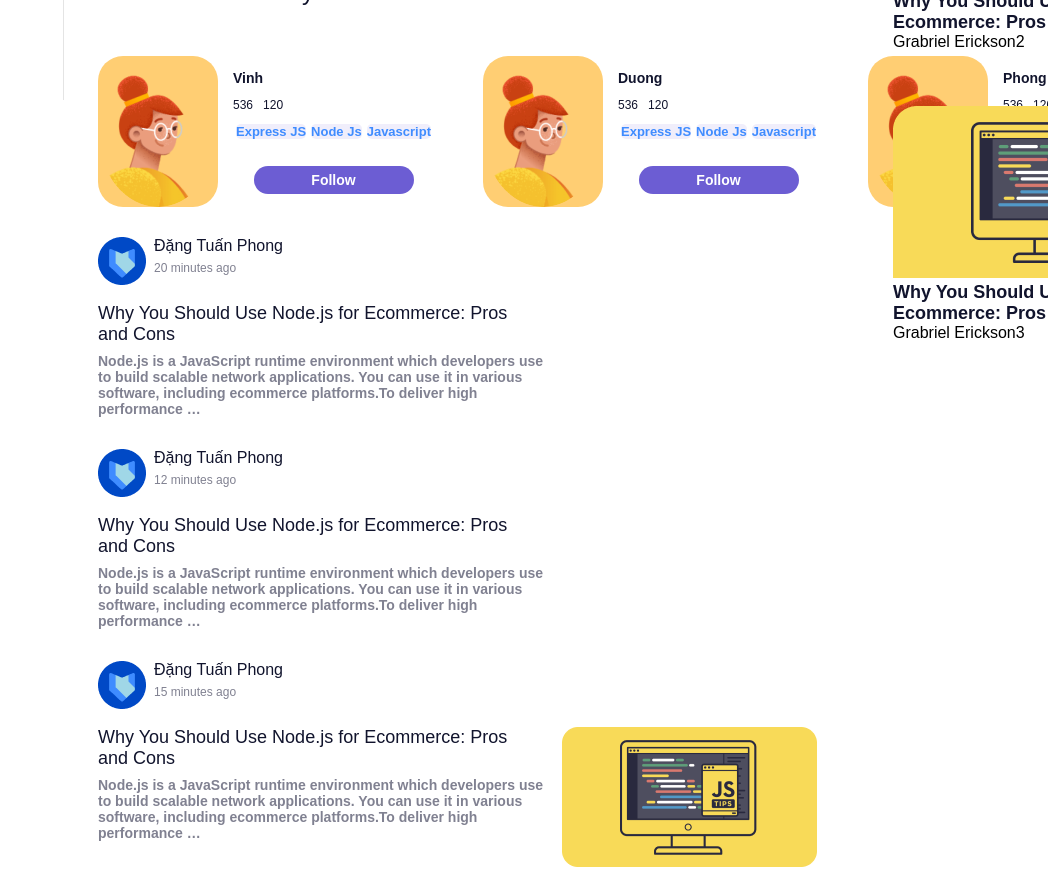
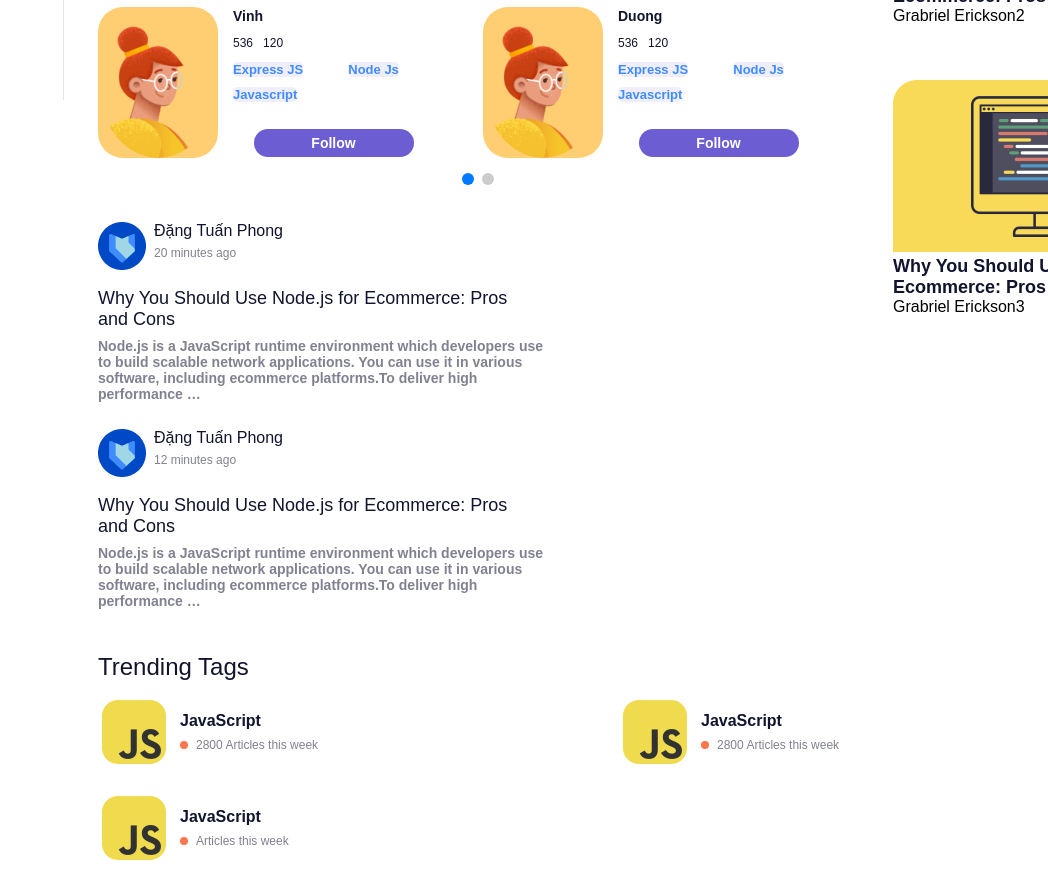
Before and after one commit to KeenTraan/ReactProject, a React (Create React App) app: page / in a window 1280 px wide. Shown: the part 780-1649 px from the top of the page, without its empty margins (232-1280 px from the left). Built offline with nearby package versions, Linux system fonts and the light colour scheme.

Commit message:
[front] add trending component and change display recomment component

```diff
--- a/src/constant/index.js
+++ b/src/constant/index.js
@@ -5,11 +5,15 @@ import icon from "../assets/icon.png";
 import bookmark from "../assets/Vector.png";
 import pencil from "../assets/PencilSimpleLine.png";
 import avata from "../assets/bgcopy2.png"
+import logo from "../assets/JavaScript-logo 1.png"
 export const POSTTOP = {
   IMG: img
 }
 export const POST = {
-  IMG : postimg
+  IMG: postimg
+}
+export const TAG = {
+  LOGO: logo
 }
 export const RECOMMENT = {
   AVATA: avata
--- a/src/shareComponent/postcontainer/Posts.js
+++ b/src/shareComponent/postcontainer/Posts.js
@@ -1,17 +1,23 @@
 /** @format */
 import '../postcontainer/poststyle.scss'
 import Recomment from '../recomment/RecommentPost'
-import { RECOMMENT } from '../../constant/index'
+import { RECOMMENT, TAG } from '../../constant/index'
+import TrendingTag from '../trendingTag/TrendingTag'
 const recommentPost = [
   { id: 1, name: 'Vinh', img: RECOMMENT.AVATA, followers: 536, start: 23, video: 120, tags: ["Express JS", "Node Js", "Javascript",] },
   { id: 2, name: 'Duong', img: RECOMMENT.AVATA, followers: 536, start: 23, video: 120, tags: ["Express JS", "Node Js", "Javascript"] },
   { id: 3, name: 'Phong', img: RECOMMENT.AVATA, followers: 536, start: 23, video: 120, tags: ["Express JS", "Node Js", "Javascript"] },
 ]
+const trendingtag = [
+  { id: 1, title: "JavaScript", logo: TAG.LOGO, article: 2800, },
+  { id: 2, title: "JavaScript", logo: TAG.LOGO, article: 2800, },
+  { id: 3, title: "JavaScript", logo: TAG.LOGO, articletitle: 2800, },
+]
 export default function Post(props) {
   return (
     <div style={{ width: '100%' }}>
       {props.data.map((post, index) => (
-        <div className='posts' key={post.id} index={index}>
+        <div className='posts' key={post.id} >
           <div className="author">
             <img src={post.avata} alt="#" />
             <div style={{ display: 'flex', flexDirection: 'column' }}>
@@ -35,6 +41,7 @@ export default function Post(props) {
           {index === 1 ?
             <Recomment recommentPost={recommentPost} /> : null
           }
+          {index === 3 ? <TrendingTag data={trendingtag} /> : null}
         </div>
       ))}
     </div>
--- a/src/shareComponent/postcontainer/poststyle.scss
+++ b/src/shareComponent/postcontainer/poststyle.scss
@@ -1,7 +1,7 @@
 /** @format */
 .posts {
   width: 751px;
-  margin: 0 0 30px 34px;
+  margin: 0 0 25px 34px;
   .author {
     display: flex;
     gap: 8px;
--- a/src/shareComponent/recomment/RecommentPost.js
+++ b/src/shareComponent/recomment/RecommentPost.js
@@ -1,11 +1,26 @@
 import "./recommentstyle.scss";
+import { Swiper, SwiperSlide } from 'swiper/react';
+import 'swiper/css';
+import "swiper/css/pagination";
+import "swiper/css/navigation";
+import { Pagination } from "swiper";
 export default function RecommentPost(props) {
   return (
     <div className="layout">
       <span className="recomment-title">Recommended for you</span>
       <div className="recomment-container">
+        <Swiper
+          spaceBetween={10}
+          pagination={{
+            clickable: true,
+          }}
+          slidesPerView={2}
+          modules={[Pagination]}
+          className="my-swiper"
+        >
           {props.recommentPost.map(item => (
-          <div key={item.id} className="recomment-content">
+            <SwiperSlide className='recomment-swiper' key={item.id} >
+              <div className="recomment-content">
                 <div className="recomment-avata">
                   <img src={item.img} alt="#" />
                 </div>
@@ -29,9 +44,11 @@ export default function RecommentPost(props) {
                   </div>
                 </div>
               </div>
+            </SwiperSlide>
           ))}
+        </Swiper>
       </div>
-    </div>
+    </div >
   )
 }
 function handleFollow(id) {
--- a/src/shareComponent/recomment/recommentstyle.scss
+++ b/src/shareComponent/recomment/recommentstyle.scss
@@ -4,7 +4,7 @@
   flex-direction: column;
   gap: 50px;
   width: 760px;
-  margin: 11px 0 30px 0;
+  margin: 23px 0 25px 0;
   .recomment-title {
     font-weight: 500;
     font-size: 24px;
@@ -13,19 +13,27 @@
 }
 .recomment-container {
   display: flex;
+  background: white;
   width: 760px;
-  background: white;
+  margin-top: -30px;
+  .recomment-swiper {
+    cursor: pointer;
+    background-color: white;
+    border-radius: 16px;
+    height: 190px;
+  }
   .recomment-content {
     display: flex;
     gap: 15px;
     .recomment-tag {
-      display: flex;
-      gap: 5px;
-      justify-content: center;
+      display: grid;
+      grid-template-columns: auto auto;
+      gap: 10px;
       align-items: center;
       width: 201px;
       .tags {
         cursor: pointer;
+        width: max-content;
         background: rgba($color: #6c5dd3, $alpha: 0.1);
         border-radius: 5px;
         font-weight: 700;
--- a/src/shareComponent/slideshow/slidershowstyle.scss
+++ b/src/shareComponent/slideshow/slidershowstyle.scss
@@ -16,7 +16,7 @@
   display: flex;
   align-items: center;
   width: 100%;
-  padding: 50px 0 50px 60px;
+  padding: 24px 0 50px 60px;
   .swiper {
     background-color: white;
     border-radius: 16px;
--- /dev/null
+++ b/src/shareComponent/trendingTag/TrendingTag.js
@@ -0,0 +1,22 @@
+import "../trendingTag/trendingtagstyle.scss"
+export default function TrendingTag(props) {
+  return (
+    <div className="trending-layout">
+      <div className="trending-header">Trending Tags</div>
+      <div className="trading-tag-container">
+        {props.data.map(item => (
+          <div className="tranding-container" key={item.id}>
+            <img src={item.logo} alt="#" />
+            <div className="tranding-content">
+              <label className="title">{item.title}</label>
+              <div className="article">
+                <div className="dot"></div>
+                <label className="article">{item.article} Articles this week</label>
+              </div>
+            </div>
+          </div>
+        ))}
+      </div>
+    </div>
+  )
+}
--- /dev/null
+++ b/src/shareComponent/trendingTag/trendingtagstyle.scss
@@ -0,0 +1,49 @@
+/** @format */
+
+.trending-layout {
+  margin-top: 42px;
+  display: flex;
+  gap: 12px;
+  flex-direction: column;
+  .trading-tag-container {
+    grid-template-columns: auto auto;
+    display: grid;
+    gap: 18px;
+  }
+  .trending-header {
+    font-weight: 500;
+    font-size: 24px;
+    color: #11142d;
+  }
+  .tranding-container {
+    display: flex;
+    gap: 14px;
+    padding: 7px 0 7px 4px;
+    align-items: center;
+  }
+  .tranding-content {
+    display: flex;
+    flex-direction: column;
+    .title {
+      font-weight: 600;
+      font-size: 16px;
+      color: #11142d;
+    }
+    .article {
+      display: flex;
+      align-items: center;
+      gap: 8px;
+      .dot {
+        border-radius: 50%;
+        width: 8px;
+        height: 8px;
+        background: #ff754c;
+      }
+      .article {
+        font-weight: 500;
+        font-size: 12px;
+        color: #808191;
+      }
+    }
+  }
+}
```
Also changed, not shown: src/assets/JavaScript-logo 1.png (added). Lines whose indentation alone changed are shown as unchanged.
